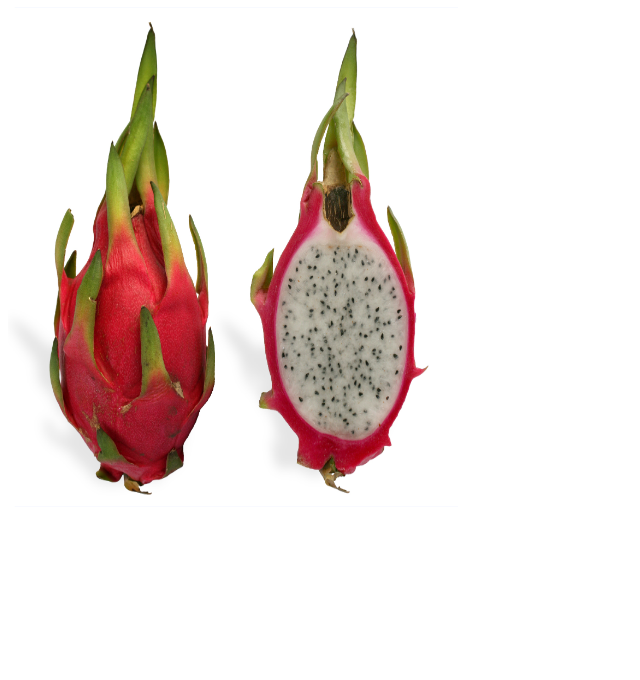
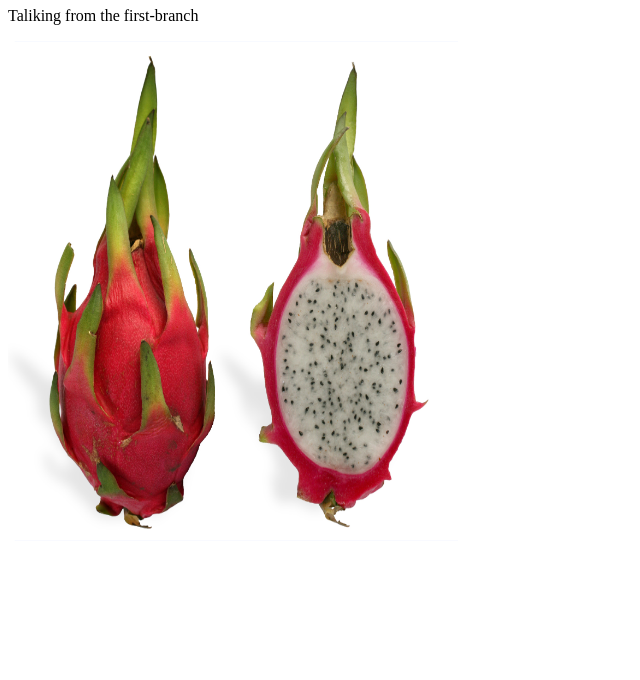
Before and after one commit to muttakin12/my-first-web, a plain HTML site: page index.html in a window 1280 px wide. Shown: the part 120-800 px from the top of the page, without its empty margins (0-640 px from the left). Drawn offline with Linux system fonts and the light colour scheme.

```diff
--- a/index.html
+++ b/index.html
@@ -8,6 +8,7 @@
 <body>
     <h2> this is pusg-up</h2>
     <h1> My first attempt in git </h1>
+    <p>Taliking from the first-branch </p>
     <img src="dragon.jpg" alt="red color" width="450" height="500">
 
 </body>
```
